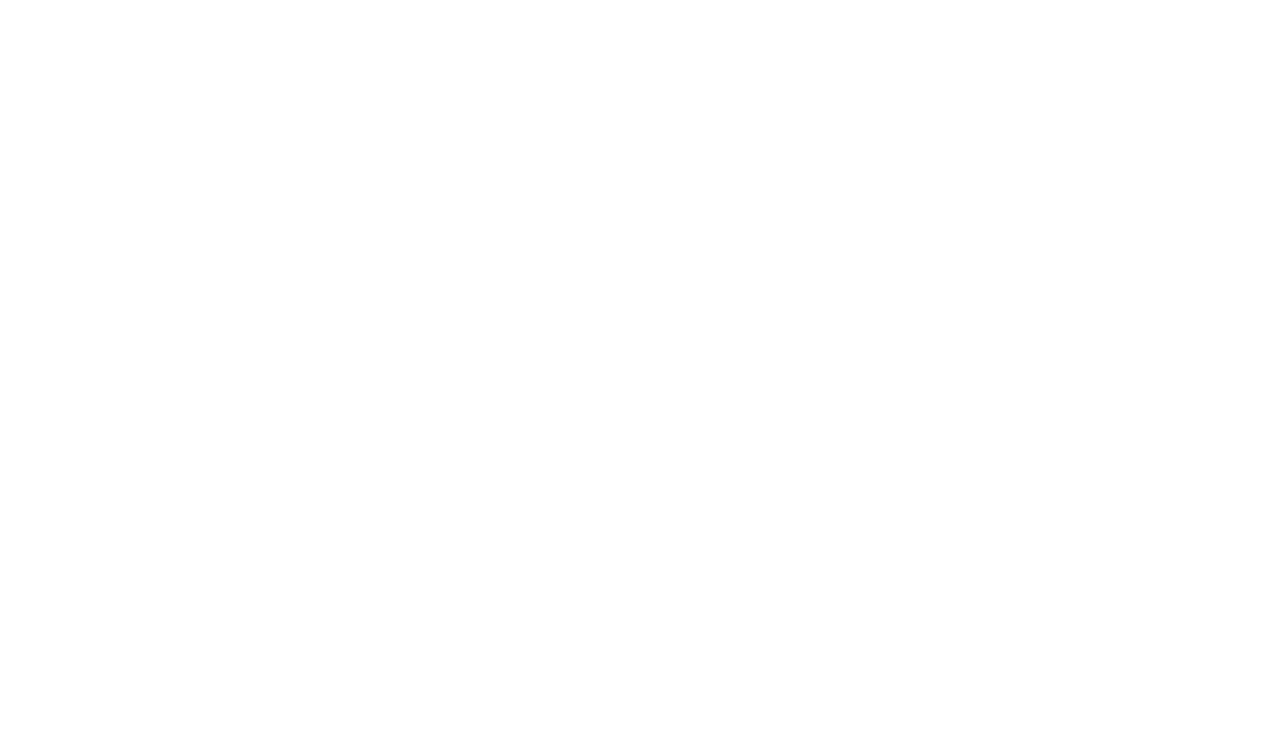
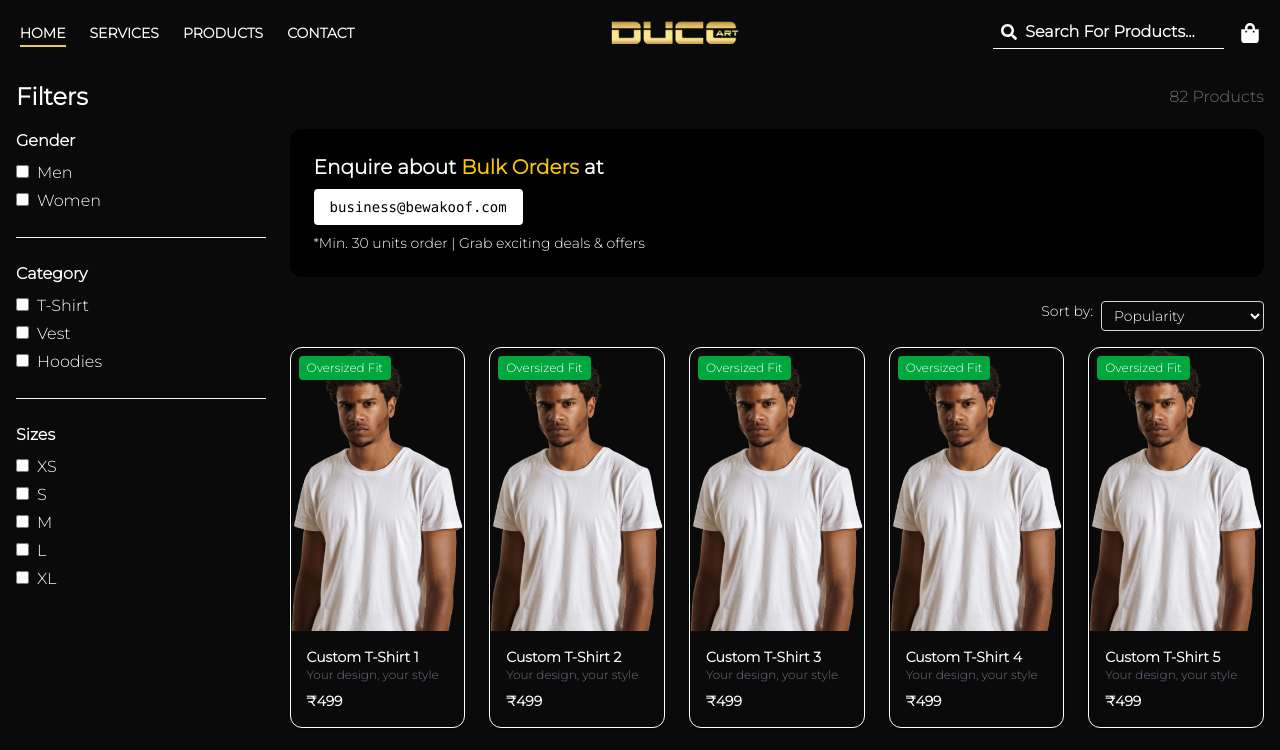
Before and after one commit to rajeev-the/Duco_Frontend, a React (Vite) app: page /products in a window 1280 px wide. Before the commit this address had no page. Shown: the top 750 px of the page. Built offline with nearby package versions, Linux system fonts and the light colour scheme.

Commit message:
first commit

```diff
--- a/src/App.jsx
+++ b/src/App.jsx
@@ -3,6 +3,7 @@ import { Routes, Route } from 'react-router-dom';
 import Layout from './Layout.jsx';
 import Home from './Pages/Home.jsx';
 import './App.css';
+import Prodcuts from './Pages/Prodcuts.jsx';
 
 const App = () => {
   return (
@@ -10,6 +11,7 @@ const App = () => {
     <Routes>
       <Route path='/' element={<Layout />}>
       <Route index element={<Home/>}/>
+            <Route  path='/products' element={<Prodcuts/>}/>
 
 
       </Route>
--- a/src/Components/Navbar.jsx
+++ b/src/Components/Navbar.jsx
@@ -1,6 +1,7 @@
 import React,{useState} from 'react'
 import { FaSearch, FaShoppingBag, FaBars, FaTimes } from "react-icons/fa";
 import logo from "../assets/image.png"
+import { Link } from 'react-router-dom';
 
 const Navbar = () => {
   const[isclick,setIsClick] = useState("Home")
@@ -10,17 +11,20 @@ const Navbar = () => {
     <>
     <nav className="w-full flex sm:items-center  sm:justify-center sm:gap-[250px] gap-[200px]   items-center justify-evenly   sm:px-6 py-4 bg-[#0A0A0A] text-white font-semibold">
       {/* Left - Nav Links */}
-    <div className="hidden md:flex items-center gap-6 text-sm">
+
+<div className="hidden md:flex items-center gap-6 text-sm">
   {["Home", "Services", "Products", "Contact"].map((item, idx) => (
     <div
       key={idx}
       onClick={() => setIsClick(item)}
       className="relative group cursor-pointer"
     >
-      <span className="uppercase">{item}</span>
-      {item === isclick && (
-        <div className="absolute left-0 -bottom-1 w-full h-[2px] bg-[#E5C870]" />
-      )}
+      <Link to={`/${item.toLowerCase()}`}>
+        <span className="uppercase">{item}</span>
+        {item === isclick && (
+          <div className="absolute left-0 -bottom-1 w-full h-[2px] bg-[#E5C870]" />
+        )}
+      </Link>
     </div>
   ))}
 </div>
--- /dev/null
+++ b/src/Pages/Prodcuts.jsx
@@ -0,0 +1,97 @@
+import React from 'react'
+import tshirt from "../assets/gloomy-young-black-model-clean-white-unlabeled-cotton-t-shirt-removebg-preview.png"
+
+const Prodcuts = () => {
+  return (
+   <div className=" text-white min-h-screen p-4">
+      {/* Breadcrumb */}
+
+
+      {/* Heading and product count */}
+      <div className="flex justify-between items-center mb-4">
+        <h1 className="text-2xl font-bold">Filters</h1>
+        <span className="text-gray-500">82 Products</span>
+      </div>
+
+      {/* Main content */}
+      <div className="flex gap-6">
+        {/* Filters */}
+        <aside className="w-1/5 space-y-6">
+    <div>
+      <h2 className="font-semibold mb-2">Gender</h2>
+      <div className="space-y-1">
+        <label className="block"><input type="checkbox" className="mr-2" />Men</label>
+        <label className="block"><input type="checkbox" className="mr-2" />Women</label>
+      </div>
+    </div>
+    <hr className="border-t border-gray-100" />
+    <div>
+      <h2 className="font-semibold mb-2">Category</h2>
+      <div className="space-y-1">
+        <label className="block"><input type="checkbox" className="mr-2" />T-Shirt</label>
+        <label className="block"><input type="checkbox" className="mr-2" />Vest</label>
+        <label className="block"><input type="checkbox" className="mr-2" />Hoodies</label>
+      </div>
+    </div>
+    <hr className="border-t border-gray-100" />
+    <div>
+      <h2 className="font-semibold mb-2">Sizes</h2>
+      <div className="space-y-1">
+        {['XS', 'S', 'M', 'L', 'XL'].map(size => (
+          <label key={size} className="block">
+            <input type="checkbox" className="mr-2" />{size}
+          </label>
+        ))}
+      </div>
+    </div>
+  </aside>
+
+        {/* Right content */}
+        <div className="flex-1">
+          {/* Bulk order banner */}
+          <div className="bg-black text-white p-6 rounded-xl mb-6 relative">
+            <h2 className="text-xl font-bold mb-2">Enquire about <span className="text-yellow-400">Bulk Orders</span> at</h2>
+            <div className="bg-white text-black inline-block px-4 py-2 rounded text-sm font-mono">
+              business@bewakoof.com
+            </div>
+            <p className="text-sm mt-2">*Min. 30 units order | Grab exciting deals & offers</p>
+          </div>
+
+          {/* Sort bar */}
+          <div className="flex justify-end mb-4">
+            <label className="text-sm mr-2">Sort by:</label>
+            <select className="border border-gray-300 rounded px-2 py-1 text-sm">
+              <option>Popularity</option>
+              <option>Price: Low to High</option>
+              <option>Price: High to Low</option>
+            </select>
+          </div>
+
+          {/* Product grid */}
+           <div className="grid grid-cols-1 md:grid-cols-2 lg:grid-cols-5 gap-6">
+    {[1, 2, 3, 4, 5, 6].map((item) => (
+      <div key={item} className="border rounded-xl overflow-hidden shadow-sm hover:shadow-md">
+        <div className="relative">
+          <img
+            src={tshirt}
+            alt="T-Shirt Design"
+            className="w-[200px] object-contain"
+          />
+          <div className="absolute top-2 left-2 bg-green-600 text-white text-xs px-2 py-1 rounded">Oversized Fit</div>
+        </div>
+        <div className="p-4">
+          <h3 className="text-sm font-semibold">Custom T-Shirt {item}</h3>
+          <p className="text-gray-500 text-xs">Your design, your style</p>
+          <p className=" text-sm font-bold mt-2">₹499</p>
+        </div>
+      </div>
+    ))}
+  </div>
+
+        </div>
+      </div>
+    </div>
+  )
+}
+
+export default Prodcuts
```
